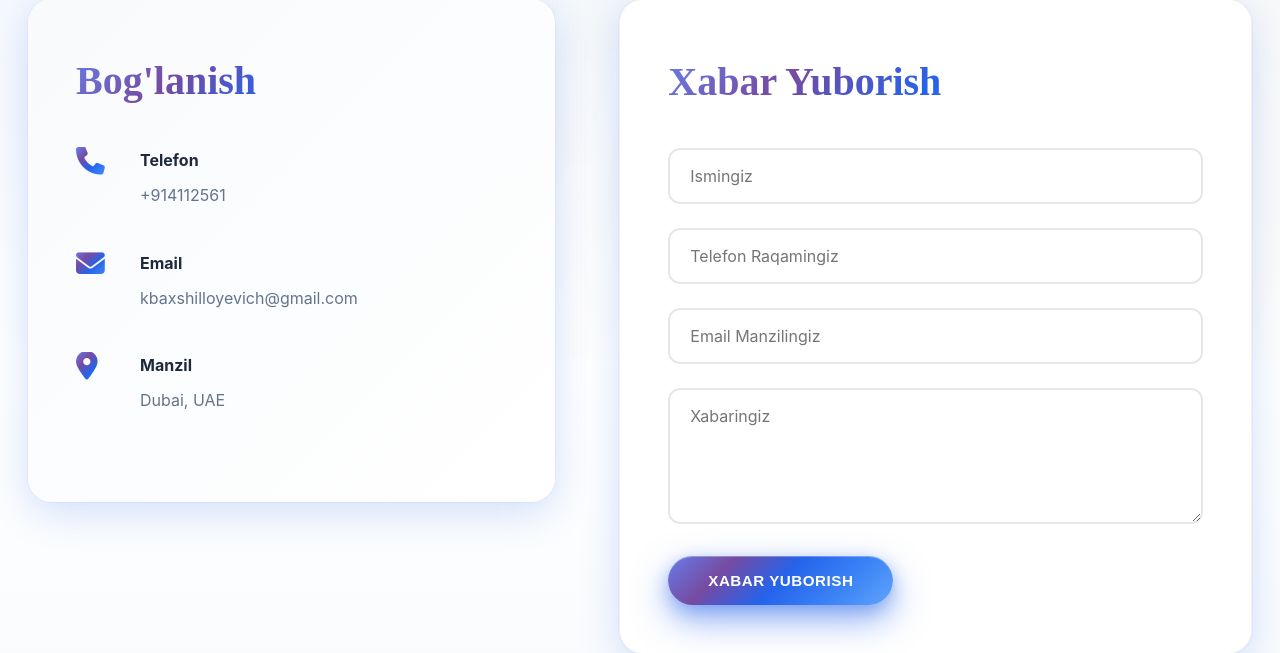
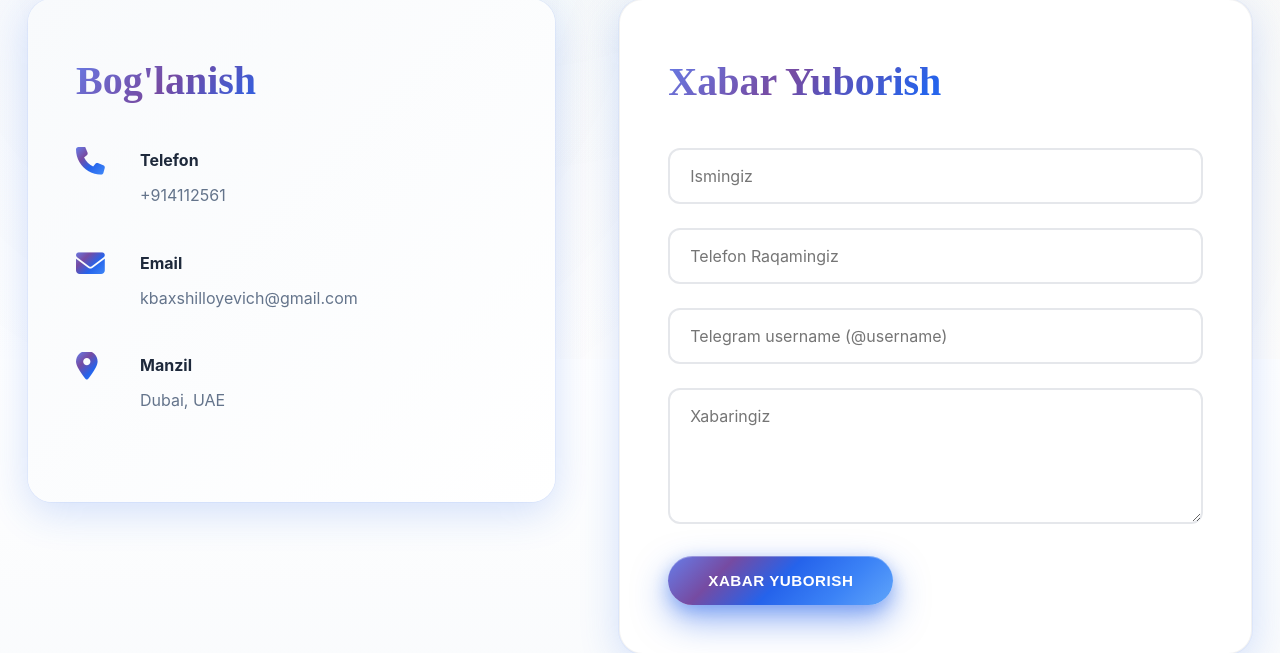
Before and after one commit to Mirzohid2001/landing-english, a Django app: page /contact/ in a window 1280 px wide. Shown: the part 441-1094 px from the top of the page. Run offline with Django 5.2, Linux system fonts and the light colour scheme.

Commit message:
xay maylida endi

```diff
--- a/blog/forms.py
+++ b/blog/forms.py
@@ -3,6 +3,14 @@ from .models import ContactRequest, CourseApplication
 
 
 class ContactForm(forms.ModelForm):
+    email = forms.CharField(
+        widget=forms.TextInput(attrs={
+            'class': 'form-control',
+            'placeholder': 'Telegram username (@username)',
+            'required': True
+        })
+    )
+
     class Meta:
         model = ContactRequest
         fields = ['name', 'phone', 'email', 'message']
@@ -15,11 +23,6 @@ class ContactForm(forms.ModelForm):
             'phone': forms.TextInput(attrs={
                 'class': 'form-control',
                 'placeholder': 'Your Phone',
-                'required': True
-            }),
-            'email': forms.TextInput(attrs={
-                'class': 'form-control',
-                'placeholder': 'Telegram nickname (@username)',
                 'required': True
             }),
             'message': forms.Textarea(attrs={
@@ -35,7 +38,7 @@ class CourseApplicationForm(forms.ModelForm):
     email = forms.CharField(
         widget=forms.TextInput(attrs={
             'class': 'form-control',
-            'placeholder': 'Telegram nickname (@username)',
+            'placeholder': 'Telegram username (@username)',
             'required': True
         })
     )
--- a/blog/models.py
+++ b/blog/models.py
@@ -105,7 +105,7 @@ class Video(models.Model):
 class ContactRequest(models.Model):
     name = models.CharField(max_length=100)
     phone = models.CharField(max_length=20)
-    email = models.EmailField()
+    email = models.CharField(max_length=100)
     message = models.TextField()
     created_at = models.DateTimeField(auto_now_add=True)
     is_processed = models.BooleanField(default=False)
@@ -127,7 +127,7 @@ class CourseApplication(models.Model):
 
     name = models.CharField(max_length=100)
     phone = models.CharField(max_length=20)
-    email = models.EmailField()
+    email = models.CharField(max_length=100)
     course = models.ForeignKey(Course, on_delete=models.CASCADE, related_name='applications')
     status = models.CharField(max_length=20, choices=STATUS_CHOICES, default='pending')
     message = models.TextField(blank=True)
--- a/templates/contact.html
+++ b/templates/contact.html
@@ -49,7 +49,7 @@
                         <input type="tel" name="phone" class="form-control" placeholder="Telefon Raqamingiz" required>
                     </div>
                     <div class="form-group">
-                        <input type="email" name="email" class="form-control" placeholder="Email Manzilingiz" required>
+                        <input type="text" name="email" class="form-control" placeholder="Telegram username (@username)" required>
                     </div>
                     <div class="form-group">
                         <textarea name="message" class="form-control" placeholder="Xabaringiz" rows="5" required></textarea>
--- a/templates/course_detail.html
+++ b/templates/course_detail.html
@@ -145,7 +145,7 @@
                 <input type="tel" name="phone" class="form-control" placeholder="Telefon Raqamingiz" required>
             </div>
             <div class="form-group">
-                <input type="text" name="email" class="form-control" placeholder="Telegram nickname (@username)" required>
+                <input type="text" name="email" class="form-control" placeholder="Telegram username (@username)" required>
             </div>
             <div class="form-group">
                 <textarea name="message" class="form-control" placeholder="Qo'shimcha Xabar (Ixtiyoriy)" rows="4"></textarea>
--- a/templates/index.html
+++ b/templates/index.html
@@ -517,7 +517,7 @@
                 <input type="tel" name="phone" class="form-control" placeholder="Telefon Raqamingiz" required>
             </div>
             <div class="form-group">
-                <input type="text" name="email" class="form-control" placeholder="Telegram nickname (@username)" required>
+                <input type="text" name="email" class="form-control" placeholder="Telegram username (@username)" required>
             </div>
             <div class="form-group">
                 <textarea name="message" class="form-control" placeholder="Qo'shimcha Xabar (Ixtiyoriy)" rows="4"></textarea>
```
Also changed, not shown: blog/migrations/0007_alter_contactrequest_email.py (added), blog/migrations/0008_alter_courseapplication_email.py (added).
